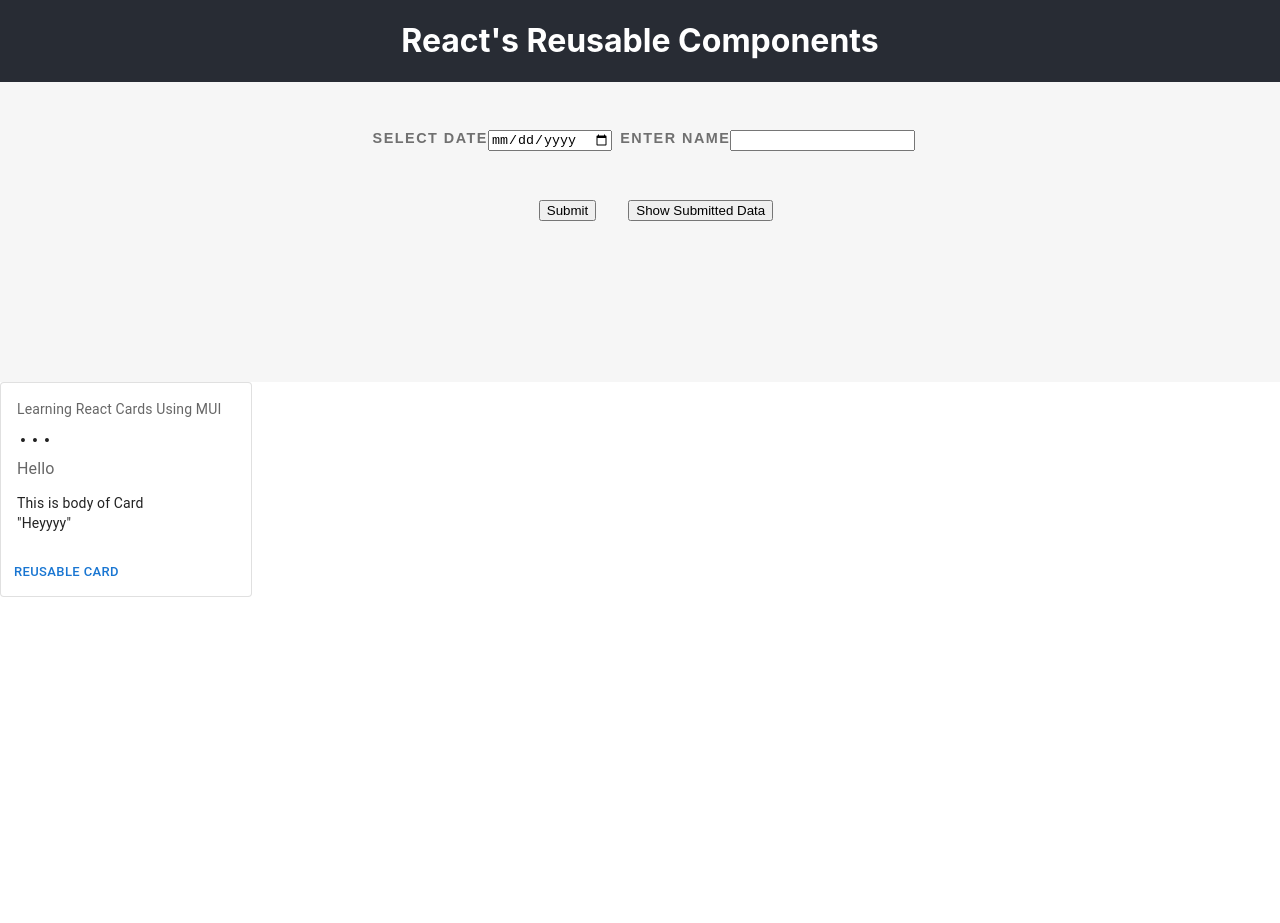
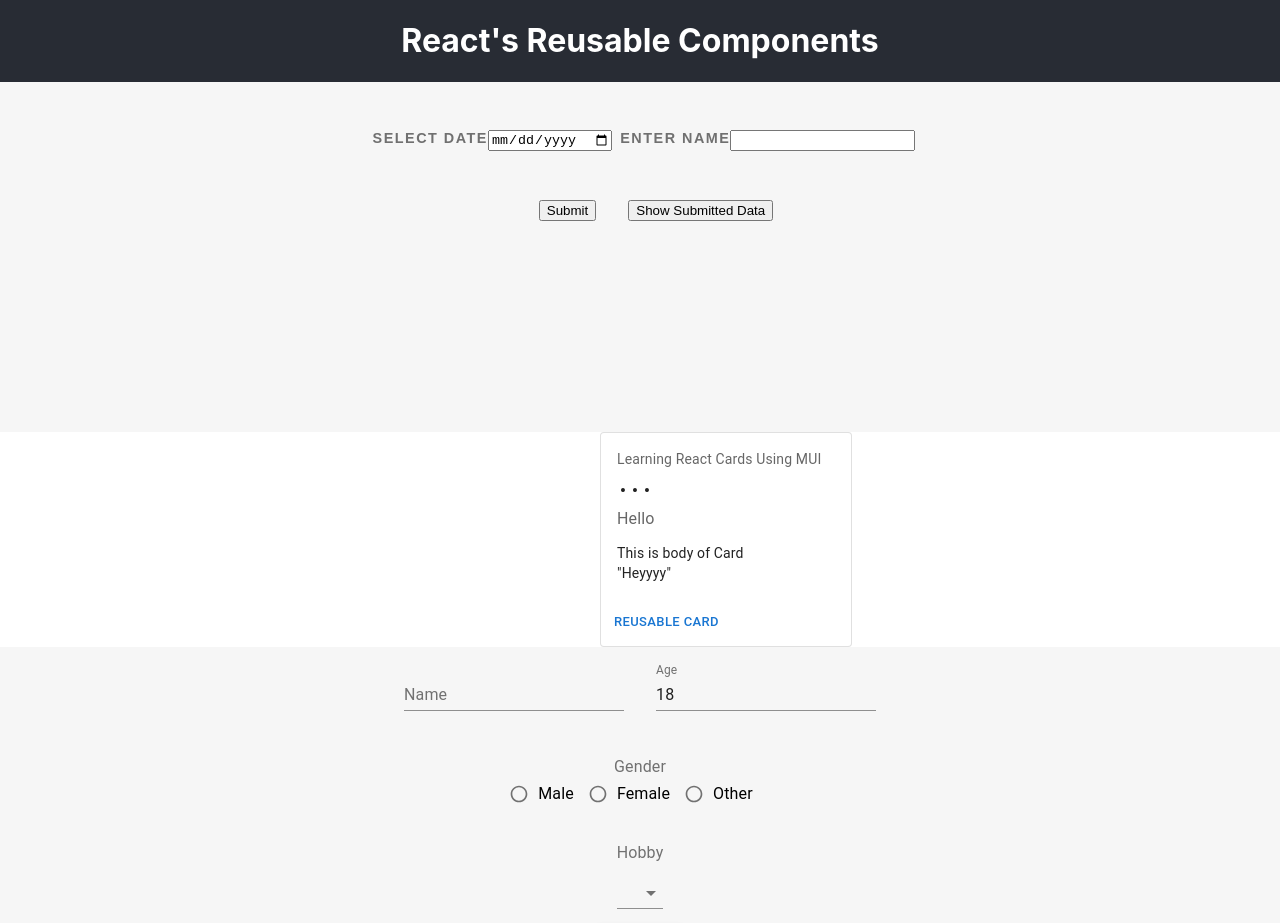
Before and after one commit to shivam17ace/reusableReactComponents, a React (Create React App) app: page / in a window 1280 px wide. Shown: the top 923 px of the page. Before the commit the page ends 800 px from the top, so only its background shows below. Built offline with nearby package versions, Linux system fonts and the light colour scheme.

Commit message:
form using mui

```diff
--- /dev/null
+++ b/src/Cards/cards.css
@@ -0,0 +1,3 @@
+.cardbox {
+    margin-left: 600px;
+}
--- a/src/Cards/cards.js
+++ b/src/Cards/cards.js
@@ -5,6 +5,7 @@ import CardActions from '@mui/material/CardActions';
 import CardContent from '@mui/material/CardContent';
 import Button from '@mui/material/Button';
 import Typography from '@mui/material/Typography';
+import "./cards.css"
 
 const bull = (
   <Box
@@ -15,9 +16,9 @@ const bull = (
   </Box>
 );
 
-export default function BasicCard() {
+export default function Card1() {
   return (
-    <Card sx={{ minWidth: 250, maxWidth: 250 }} variant="outlined">
+    <Card sx={{ minWidth: 250, maxWidth: 250 }} variant="outlined" className='cardbox'>
       <CardContent>
         <Typography sx={{ fontSize: 14 }} color="text.secondary" gutterBottom>
          Learning React Cards Using MUI
--- a/src/Form/form.css
+++ b/src/Form/form.css
@@ -1,6 +1,6 @@
 .container {
     text-align: center;
-    height: 300px;
+    height: 350px;
     background-color: #f6f6f6;
 }
 .input {
@@ -20,3 +20,20 @@
 button {
     margin-left: 2rem;
 }
+/* muiform */
+.inputs {
+    display: flex;
+    flex-direction: row;
+}
+.input1 {
+    padding: 1em
+}
+.input2 {
+    padding: 1em
+}
+.radio {
+    padding: 2em;
+}
+.select {
+    margin-bottom: 1em;
+}
--- /dev/null
+++ b/src/Form/muiform.js
@@ -0,0 +1,120 @@
+import React, { useState } from "react";
+import Grid from "@material-ui/core/Grid";
+import TextField from "@material-ui/core/TextField";
+import FormControlLabel from "@material-ui/core/FormControlLabel";
+import FormControl from "@material-ui/core/FormControl";
+import FormLabel from "@material-ui/core/FormLabel";
+import RadioGroup from "@material-ui/core/RadioGroup";
+import Radio from "@material-ui/core/Radio";
+import Select from "@material-ui/core/Select";
+import MenuItem from "@material-ui/core/MenuItem";
+import Button from "@material-ui/core/Button";
+import "./form.css";
+
+function MuiForm() {
+    const initialValues = {
+        name: "",
+        age: 18,
+        gender: "",
+        hobby:'',
+    }
+    const [formData, setFormData] = useState(initialValues);
+
+    const handleSubmit = (e) => {
+        e.preventDefault();
+    }
+
+    const handleInputChange = (e) => {
+        const { name, value } = e.target;
+        setFormData({
+        ...formData,
+        [name]: value,
+        });
+    }
+
+    return(
+        <div className="container">
+            <form onSubmit={handleSubmit}>
+             <Grid container alignItems="center" justify="center" direction="column">
+                <div className="inputs">
+                    <Grid item className="input1">
+                        <TextField
+                            id="name-input"
+                            name="name"
+                            label="Name"
+                            type="text"
+                            value={formData.name}
+                            onChange={handleInputChange}
+                        />
+                    </Grid>
+                    <Grid item className="input2">
+                        <TextField
+                            id="age-input"
+                            name="age"
+                            label="Age"
+                            type="number"
+                            value={formData.age}
+                            onChange={handleInputChange}
+                        />
+                    </Grid>
+                </div>
+                <Grid item className="radio">
+                    <FormControl>
+                        <FormLabel>Gender</FormLabel>
+                            <RadioGroup
+                            name="gender"
+                            value={formData.gender}
+                            onChange={handleInputChange}
+                            row
+                            >
+                                <FormControlLabel
+                                    key="male"
+                                    value="male"
+                                    control={<Radio size="small" />}
+                                    label="Male"
+                                />
+                                <FormControlLabel
+                                    key="female"
+                                    value="female"
+                                    control={<Radio size="small" />}
+                                    label="Female"
+                                />
+                                <FormControlLabel
+                                    key="other"
+                                    value="other"
+                                    control={<Radio size="small" />}
+                                    label="Other"
+                                />
+                            </RadioGroup>
+                    </FormControl>
+                </Grid>
+                <Grid item>
+                    <FormControl>
+                    <FormLabel>Hobby</FormLabel>
+                        <Select
+                        name="hobby"
+                        value={formData.os}
+                        onChange={handleInputChange}
+                        className="select"
+                        >
+                        <MenuItem key="mac" value="mac">
+                            Sports
+                        </MenuItem>
+                        <MenuItem key="windows" value="windows">
+                            Study
+                        </MenuItem>
+                        <MenuItem key="linux " value="linux">
+                            Music
+                        </MenuItem>
+                        </Select>
+                    </FormControl>
+                </Grid>
+             </Grid>
+             <Button variant="contained" color="primary" type="submit">
+                Submit
+             </Button>
+        </form>
+        </div>
+    )
+}
+export default MuiForm;
--- a/src/index.js
+++ b/src/index.js
@@ -3,12 +3,14 @@ import ReactDOM from 'react-dom/client';
 import './index.css';
 import App from './App';
 import Form from './Form/form';
-import RecipeReviewCard from './Cards/cards'
+import Card1 from './Cards/cards';
+import MuiForm from './Form/muiform';
 const root = ReactDOM.createRoot(document.getElementById('root'));
 root.render(
   <>
   <App />
   <Form />
-  <RecipeReviewCard />
+  <Card1 />
+  <MuiForm />
   </>
 );
```
